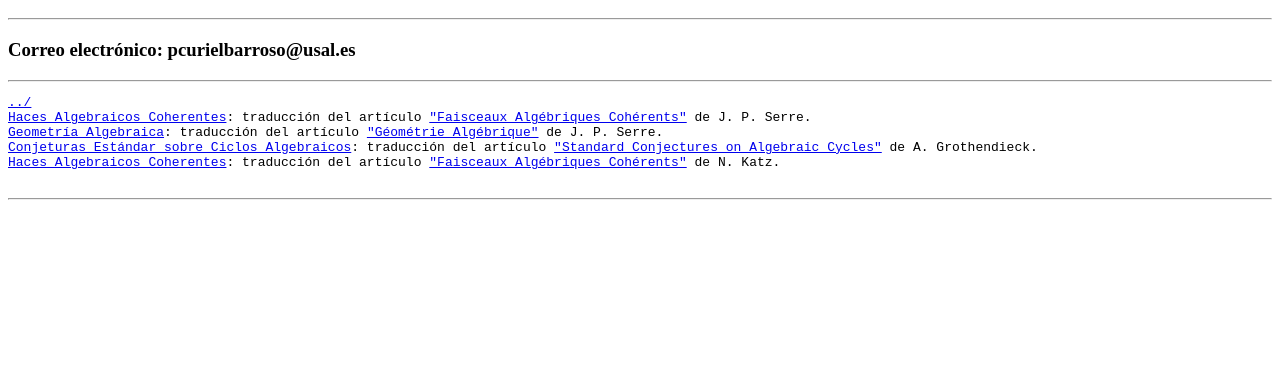
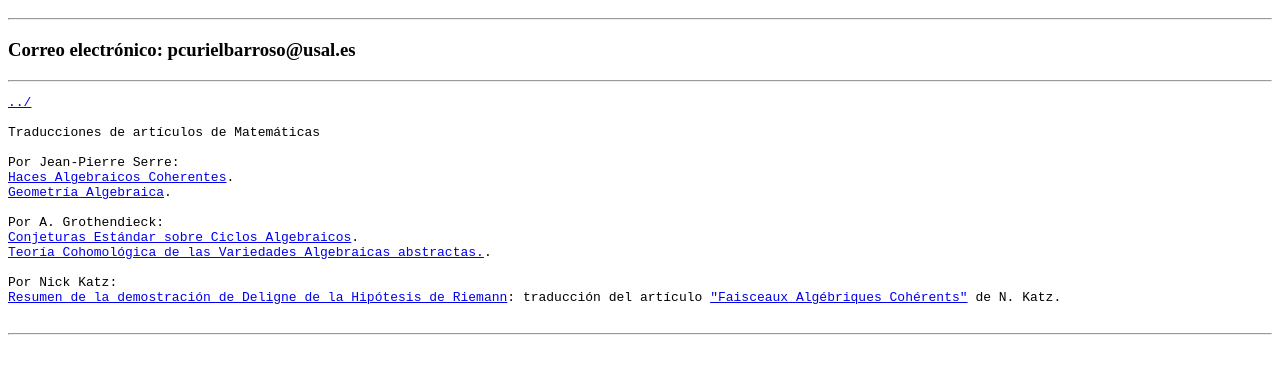
Before and after one commit to pablocuriel/pablocuriel.github.io, a plain HTML site: page index.html in a window 1280 px wide. Shown: the part 48-422 px from the top of the page. Drawn offline with Linux system fonts and the light colour scheme.

Commit message:
Update index.html

```diff
--- a/index.html
+++ b/index.html
@@ -4,10 +4,19 @@
 <body bgcolor="white">
 <h1>Página personal de Pablo Curiel</h1><hr>
 <h3>Correo electrónico: pcurielbarroso@usal.es</h3><hr><pre><a href="../">../</a>
-<a href="Haces_Algebraicos_Coherentes.pdf">Haces Algebraicos Coherentes</a>: traducción del artículo <a href="fac.pdf">"Faisceaux Algébriques Cohérents"</a> de J. P. Serre.
-<a href="Grothe">Geometría Algebraica</a>: traducción del artículo <a href="fac.pdf">"Géométrie Algébrique"</a> de J. P. Serre.
-<a href="Grothendieck - Conjeturas Estándar sobre Ciclos Algebraicos.pdf">Conjeturas Estándar sobre Ciclos Algebraicos</a>: traducción del artículo <a href="fac.pdf">"Standard Conjectures on Algebraic Cycles"</a> de A. Grothendieck.
-<a href="Haces_Algebraicos_Coherentes.pdf">Haces Algebraicos Coherentes</a>: traducción del artículo <a href="fac.pdf">"Faisceaux Algébriques Cohérents"</a> de N. Katz.
+
+Traducciones de artículos de Matemáticas
+
+Por Jean-Pierre Serre:
+<a href="Haces_Algebraicos_Coherentes.pdf">Haces Algebraicos Coherentes</a>.
+<a href="Serre - Geometr_a_Algebraica.pdf">Geometría Algebraica</a>.
+
+Por A. Grothendieck:
+<a href="Grothendieck - Conjeturas Estándar sobre Ciclos Algebraicos.pdf">Conjeturas Estándar sobre Ciclos Algebraicos</a>.
+<a href="Grothendieck - Teoría Cohomológica de las Variedades Algebraicas Abstractas.pdf">Teoría Cohomológica de las Variedades Algebraicas abstractas.</a>.
+
+Por Nick Katz:
+<a href="Katz___Deligne_hip__Riemann.pdf">Resumen de la demostración de Deligne de la Hipótesis de Riemann</a>: traducción del artículo <a href="fac.pdf">"Faisceaux Algébriques Cohérents"</a> de N. Katz.
 
 </pre><hr></body>
 </html>
```
